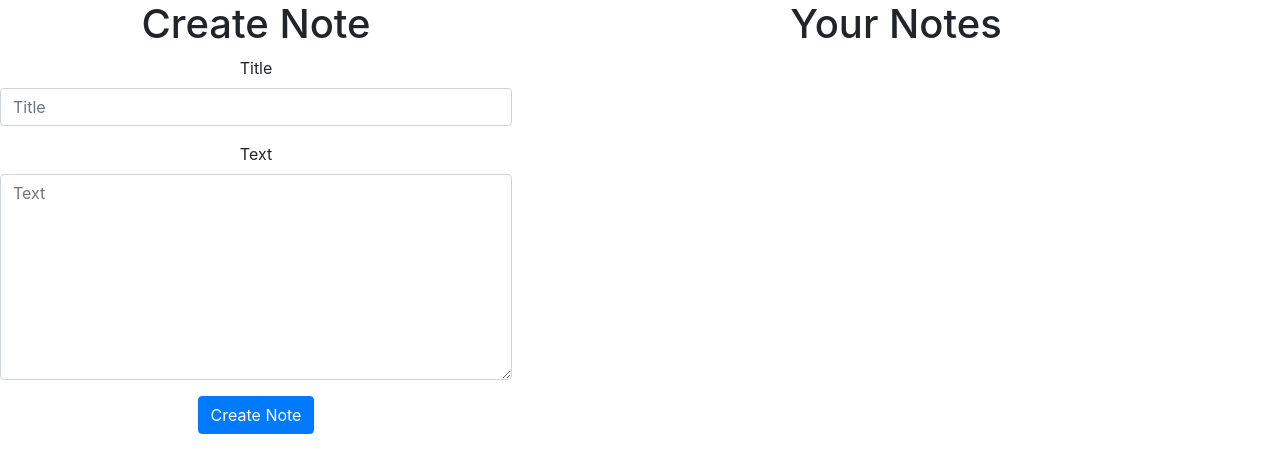
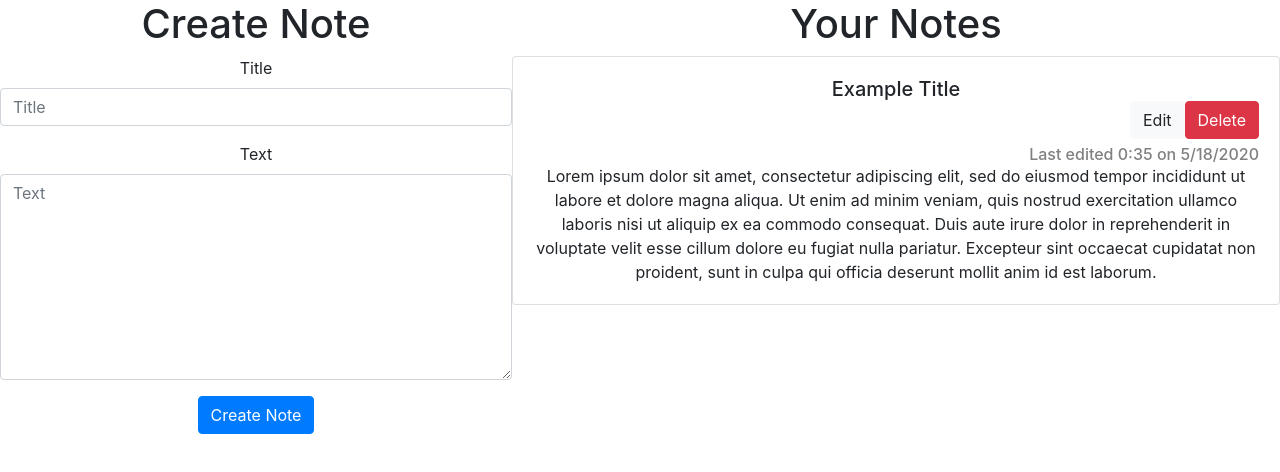
Before and after one commit to alex-shen1/NotesApp, a React (Create React App) app: page / in a window 1280 px wide. Shown: the top 472 px of the page. Built offline with nearby package versions, Linux system fonts and the light colour scheme.

Commit message:
Moved edit/delete button CSS

```diff
--- a/src/App.css
+++ b/src/App.css
@@ -13,5 +13,10 @@
 }
 
 #timestamp {
-  color:gray
+  color:gray;
+  text-align: right
 }
+
+#buttons {
+  text-align: right
+}
--- a/src/App.js
+++ b/src/App.js
@@ -9,7 +9,7 @@
     super(props);
     this.state = {
       notes: [
-        // { title: "placeholder title", text: "placeholder text", index: 0, timestamp: this.nowTimeString()}
+        { title: "Example Title", text: "Lorem ipsum dolor sit amet, consectetur adipiscing elit, sed do eiusmod tempor incididunt ut labore et dolore magna aliqua. Ut enim ad minim veniam, quis nostrud exercitation ullamco laboris nisi ut aliquip ex ea commodo consequat. Duis aute irure dolor in reprehenderit in voluptate velit esse cillum dolore eu fugiat nulla pariatur. Excepteur sint occaecat cupidatat non proident, sunt in culpa qui officia deserunt mollit anim id est laborum.", index: 0, timestamp: this.nowTimeString()}
       ],
       activeTitle: "",
       activeText: "",
--- a/src/NotesList.js
+++ b/src/NotesList.js
@@ -12,6 +12,7 @@
                             <Card>
                                 <Card.Body>
                                     <Card.Title>{note.title}
+                                        <div id="buttons">
                                         <Button
                                             variant="light"
                                             onClick={() => this.props.setEditingNoteFunc(note.index)}>
@@ -22,6 +23,7 @@
                                             onClick={() => this.props.deleteNoteFunc(note.index)}>
                                             Delete
                                         </Button>
+                                        </div>
                                     </Card.Title>
 
                                     <Card.Subtitle id="timestamp">{note.timestamp}</Card.Subtitle>
```
